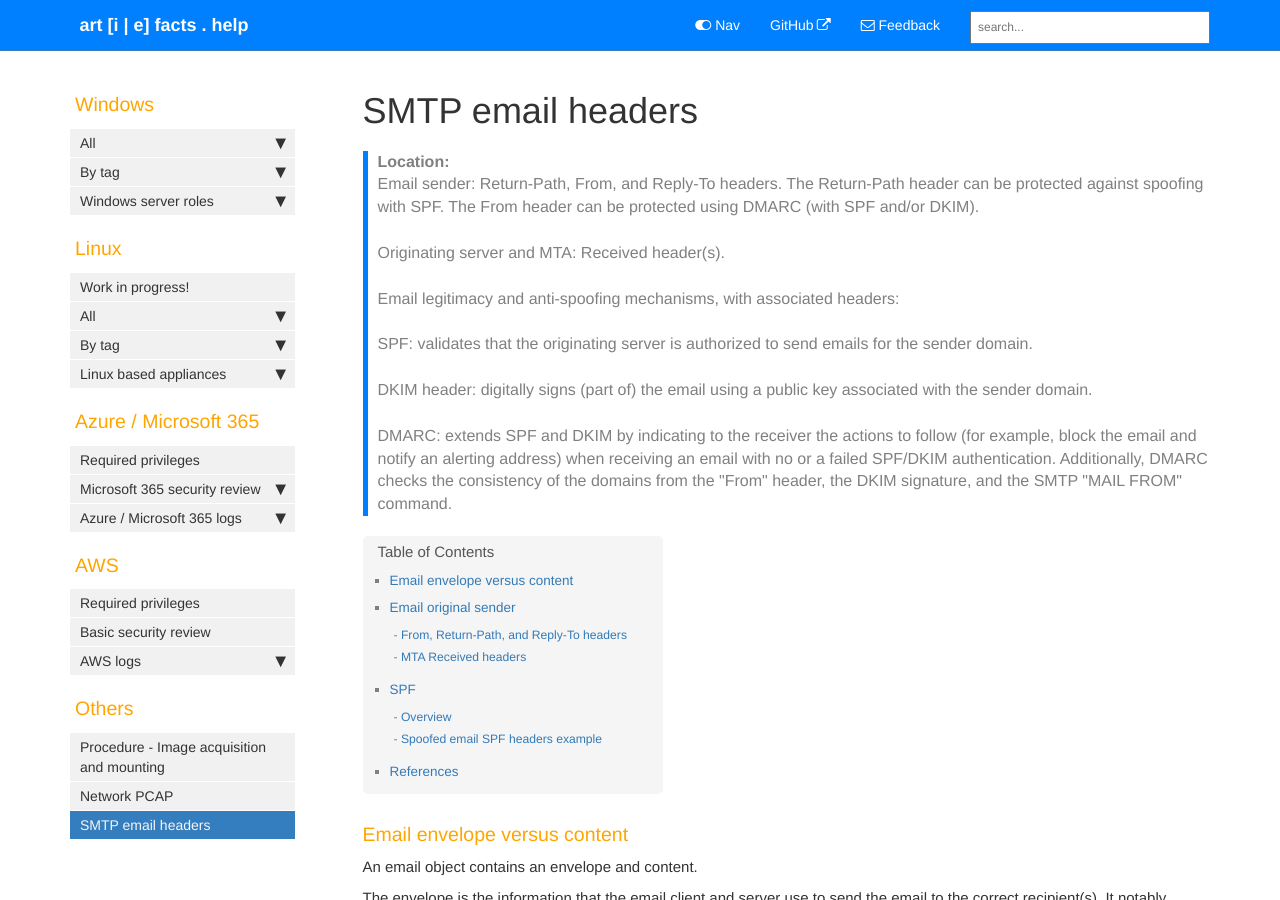
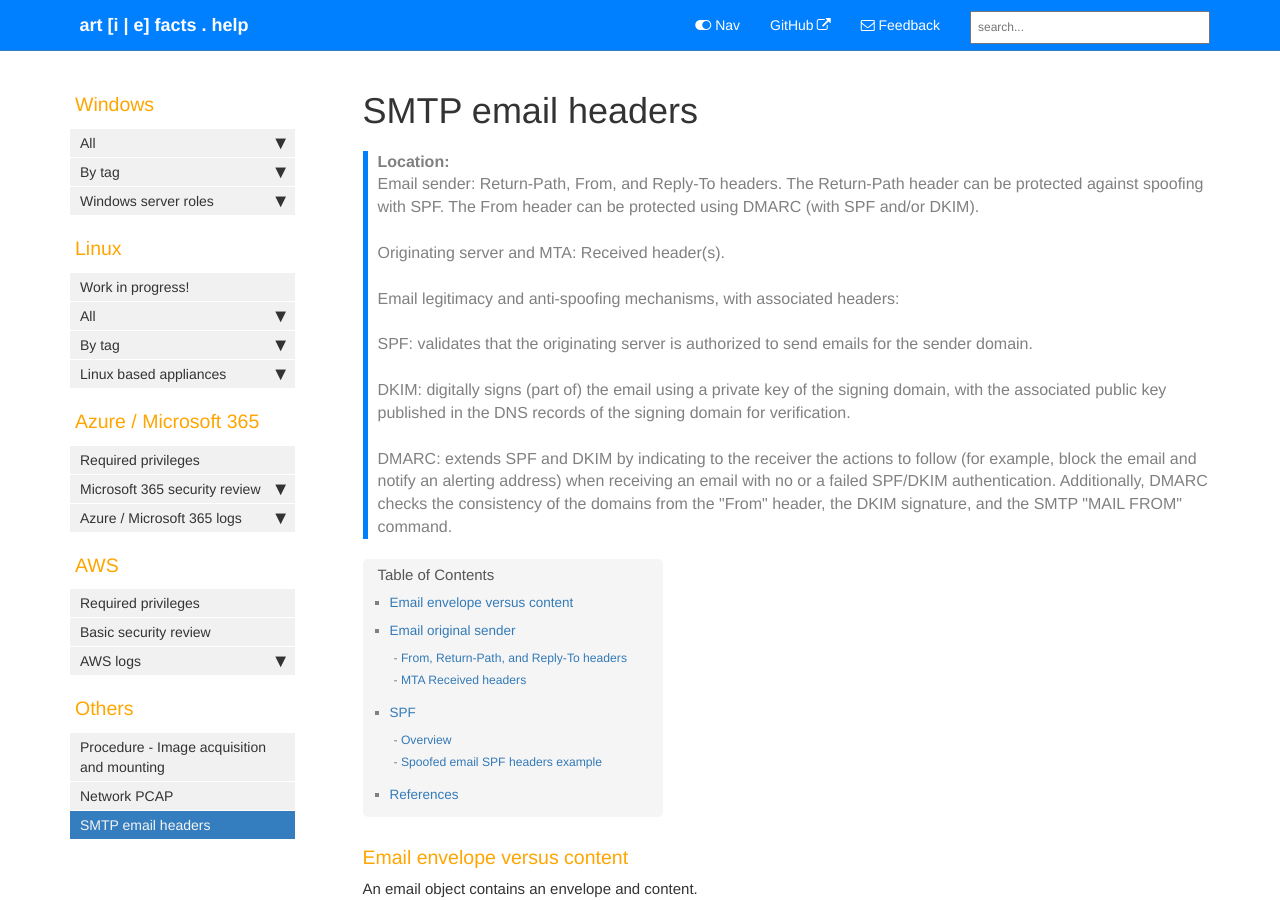
Before and after one commit to Qazeer/artefacts.help, a Jekyll site: the page built from pages/others/email_headers.md, in a window 1280 px wide and 900 px high. Built offline with Jekyll 4.4.1, drawn with Linux system fonts in a browser that asks for light colours; comment, search, counter and statistics services are not loaded.

Commit message:
[Artefact] SMTP email headers - DKIM signs with the private key

```diff
--- a/pages/others/email_headers.md
+++ b/pages/others/email_headers.md
@@ -5,7 +5,7 @@ keywords: SMTP, mail, email, envelope, content, headers, Message Transfer Agent,
 tags:
   - network
   - mailservers
-location: 'Email sender: Return-Path, From, and Reply-To headers. The Return-Path header can be protected against spoofing with SPF. The From header can be protected using DMARC (with SPF and/or DKIM).\n\n Originating server and MTA: Received header(s).\n\n Email legitimacy and anti-spoofing mechanisms, with associated headers:\n\n SPF: validates that the originating server is authorized to send emails for the sender domain.\n\n DKIM header: digitally signs (part of) the email using a public key associated with the sender domain.\n\n DMARC: extends SPF and DKIM by indicating to the receiver the actions to follow (for example, block the email and notify an alerting address) when receiving an email with no or a failed SPF/DKIM authentication. Additionally, DMARC checks the consistency of the domains from the "From" header, the DKIM signature, and the SMTP "MAIL FROM" command.'
+location: 'Email sender: Return-Path, From, and Reply-To headers. The Return-Path header can be protected against spoofing with SPF. The From header can be protected using DMARC (with SPF and/or DKIM).\n\n Originating server and MTA: Received header(s).\n\n Email legitimacy and anti-spoofing mechanisms, with associated headers:\n\n SPF: validates that the originating server is authorized to send emails for the sender domain.\n\n DKIM: digitally signs (part of) the email using a private key of the signing domain, with the associated public key published in the DNS records of the signing domain for verification.\n\n DMARC: extends SPF and DKIM by indicating to the receiver the actions to follow (for example, block the email and notify an alerting address) when receiving an email with no or a failed SPF/DKIM authentication. Additionally, DMARC checks the consistency of the domains from the "From" header, the DKIM signature, and the SMTP "MAIL FROM" command.'
 last_updated: 2024-08-09
 sidebar: sidebar
 permalink: email_headers.html
```
